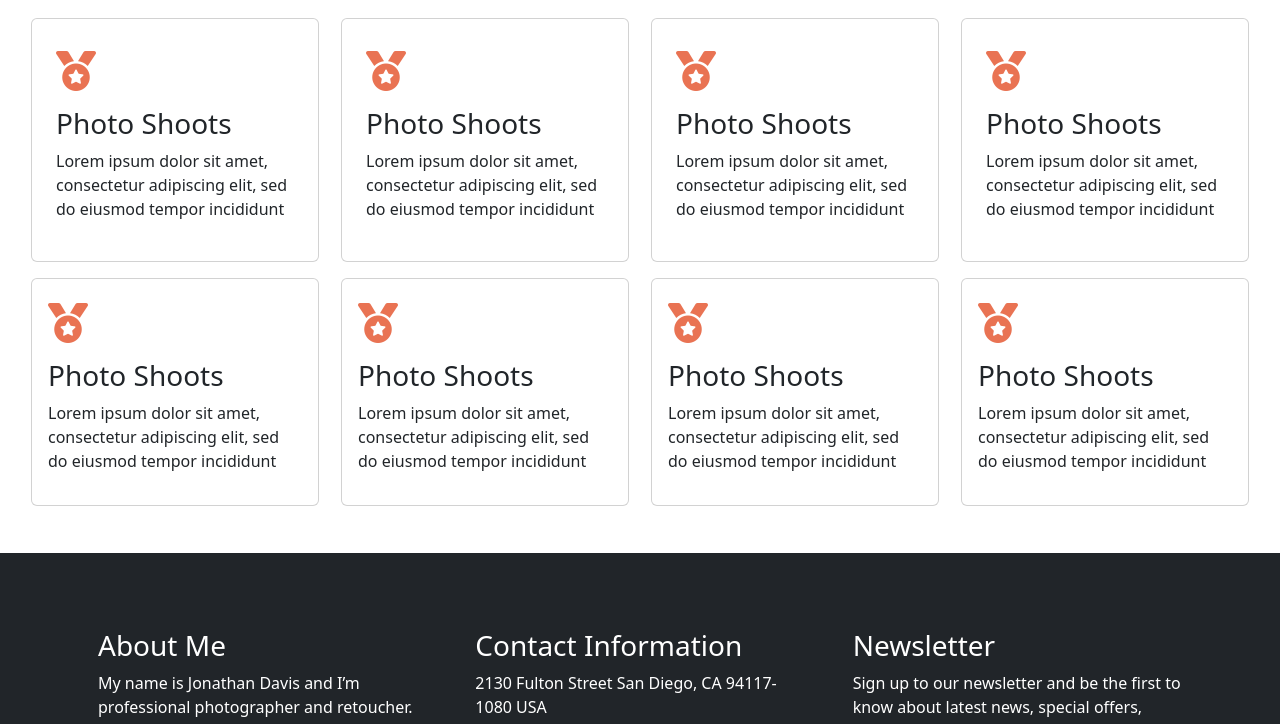
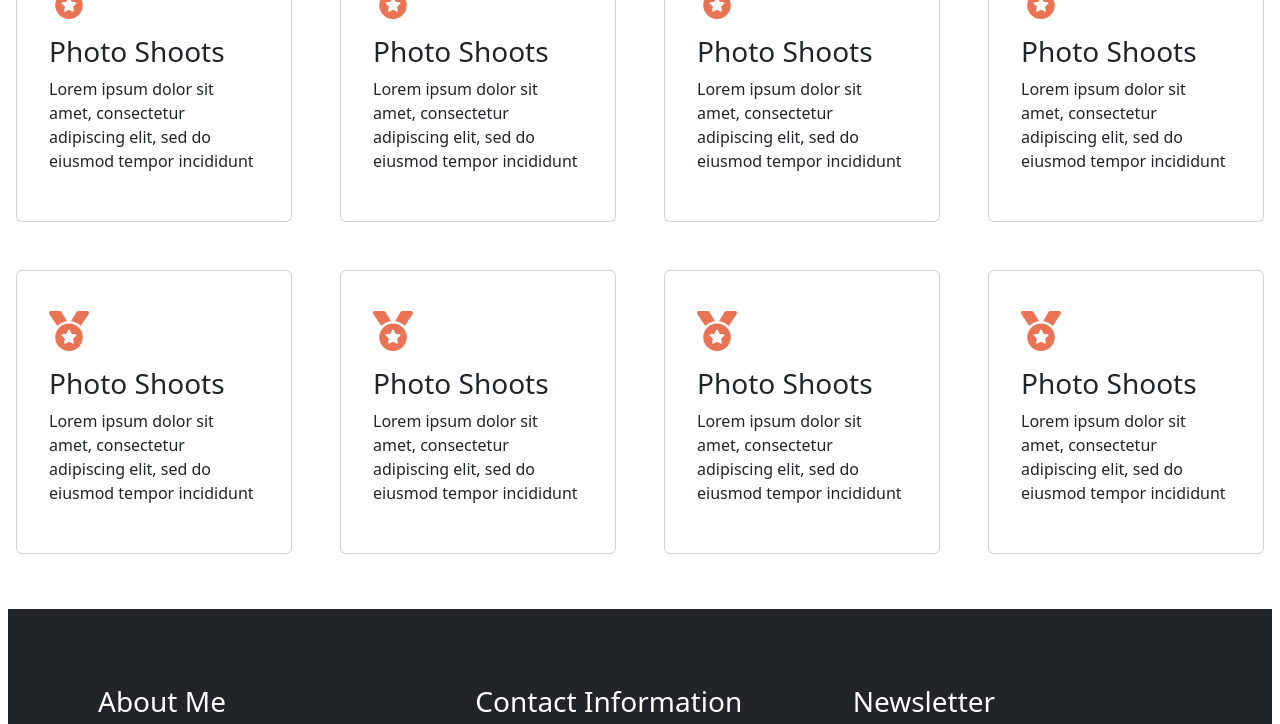
Before and after one commit to Rakesh-0001/photography-website, a plain HTML site: page services.html in a window 1280 px wide. Shown: the part 747-1471 px from the top of the page. Drawn offline with nearby package versions, Linux system fonts and the light colour scheme.

Commit message:
some modified

```diff
--- a/about.css
+++ b/about.css
@@ -1,6 +1,6 @@
 .service-home {
     width: 100vw;
-    height: 50vh;
+    min-height: 50vh;
     background-image: url('https://images.pexels.com/photos/108148/pexels-photo-108148.jpeg?auto=compress&cs=tinysrgb&w=1260&h=750&dpr=1');
     background-size: cover;
     background-position-y: -200px;
--- a/contact.css
+++ b/contact.css
@@ -1,6 +1,6 @@
 .service-home{
     width: 100vw;
-    height: 50vh;
+    min-height: 50vh;
     background-image: url('https://images.pexels.com/photos/108148/pexels-photo-108148.jpeg?auto=compress&cs=tinysrgb&w=1260&h=750&dpr=1');
     background-size: cover;
     background-position-y: -200px;
--- a/preloader.css
+++ b/preloader.css
@@ -34,3 +34,21 @@
   background-size: cover;
   background-image: url('https://images.pexels.com/photos/3777726/pexels-photo-3777726.jpeg?auto=compress&cs=tinysrgb&w=1260&h=750&dpr=1');
 }
+
+@media only screen and (max-width: 420px) {
+
+  #preloader{
+    background:white url('Leo\ logo\(black\).png') no-repeat center;
+    height: 100%;
+    width: 100%;
+    position: fixed;
+    z-index: 100;
+    display: flex;
+    justify-content: center;
+    align-items: center;
+    background-size: 17%;
+    display: none;
+
+}
+
+}
--- a/services.css
+++ b/services.css
@@ -1,6 +1,6 @@
 .service-home {
     width: 100vw;
-    height: 50vh;
+    min-height: 50vh;
     background-image: url('https://images.pexels.com/photos/108148/pexels-photo-108148.jpeg?auto=compress&cs=tinysrgb&w=1260&h=750&dpr=1');
     background-size: cover;
     background-position-y: -200px;
--- a/services.html
+++ b/services.html
@@ -120,9 +120,11 @@
 
     <!-- SERVICE END -->
 
+
+
       <!-- PROVIDE SERVICES START -->
+    <div class="container-xxl p-2">
 
-    <div class="container-xxl   mt-5">
 
         <div class="row p-4">
             <div class="col ">
@@ -134,97 +136,114 @@
             </div>
 
         </div>
-        <div class="row container mx-auto">
 
-            <div class="col ">
-                <p class=" p-2 text-center">Lorem ipsum dolor sit amet, consectetur adipiscing elit, sed do eiusmod
-                    tempor
-                    incididunt ut labore et dolore magna aliqua. <br> Ut enim ad minim veniam, quis nostrud exercitation
+        <div
+            class="row row-cols-1 row-cols-md-3  row-cols-lg-3 row-cols-sm-2  g-5 mt-3 p-2 row-cols-xl-4 row-cols-xxl-4 ">
+
+            <div data-aos="flip-left" data-aos-easing="ease-out-cubic" data-aos-duration="1000">
+                <div class="col">
+                    <div class="card p-3 ">
+                        <i class="fa-solid fa-medal  mt-4 ms-3" style="color: #e97353; font-size: 40px;"></i>
+                        <div class="card-body">
+                            <h3 class="card-title ">Photo Shoots</h3>
+                            <p>Lorem ipsum dolor sit amet, consectetur adipiscing elit, sed do eiusmod tempor incididunt
                             </p>
                         </div>
                     </div>
-
-        <div
-            class="row container-xxl  mx-auto  d-flex justify-content-around row-cols-1 row-cols-md-2  row-cols-lg-3 row-cols-sm-2 g-3  mt-3 row-cols-xxl-5 row-cols-xl-4">
-
-            <div data-aos="zoom-in-up">
-                <div class="card col mx-auto p-2" style="width: 18rem;">
+                </div>
+            </div>
+            <div data-aos="flip-left" data-aos-easing="ease-out-cubic" data-aos-duration="1000">
+                <div class="col">
+                    <div class="card p-3 ">
                         <i class="fa-solid fa-medal  mt-4 ms-3" style="color: #e97353; font-size: 40px;"></i>
-                    <div class="card-body p-3">
+                        <div class="card-body">
                             <h3 class="card-title ">Photo Shoots</h3>
-                        <p>Lorem ipsum dolor sit amet, consectetur adipiscing elit, sed do eiusmod tempor incididunt</p>
+                            <p>Lorem ipsum dolor sit amet, consectetur adipiscing elit, sed do eiusmod tempor incididunt
+                            </p>
                         </div>
                     </div>
                 </div>
-            <div data-aos="zoom-in-up">
-                <div class="card col mx-auto p-2" style="width: 18rem;">
+            </div>
+            <div data-aos="flip-left" data-aos-easing="ease-out-cubic" data-aos-duration="1000">
+                <div class="col">
+                    <div class="card p-3 ">
                         <i class="fa-solid fa-medal  mt-4 ms-3" style="color: #e97353; font-size: 40px;"></i>
-                    <div class="card-body p-3">
+                        <div class="card-body">
                             <h3 class="card-title ">Photo Shoots</h3>
-                        <p>Lorem ipsum dolor sit amet, consectetur adipiscing elit, sed do eiusmod tempor incididunt</p>
+                            <p>Lorem ipsum dolor sit amet, consectetur adipiscing elit, sed do eiusmod tempor incididunt
+                            </p>
                         </div>
                     </div>
                 </div>
-            <div data-aos="zoom-in-up">
-                <div class="card col mx-auto p-2" style="width: 18rem;">
+            </div>
+            <div data-aos="flip-left" data-aos-easing="ease-out-cubic" data-aos-duration="1000">
+                <div class="col">
+                    <div class="card p-3 ">
                         <i class="fa-solid fa-medal  mt-4 ms-3" style="color: #e97353; font-size: 40px;"></i>
-                    <div class="card-body p-3">
+                        <div class="card-body">
                             <h3 class="card-title ">Photo Shoots</h3>
-                        <p>Lorem ipsum dolor sit amet, consectetur adipiscing elit, sed do eiusmod tempor incididunt</p>
+                            <p>Lorem ipsum dolor sit amet, consectetur adipiscing elit, sed do eiusmod tempor incididunt
+                            </p>
                         </div>
                     </div>
                 </div>
-            <div data-aos="zoom-in-up">
-                <div class="card col mx-auto p-2" style="width: 18rem;">
+            </div>
+            <div data-aos="flip-left" data-aos-easing="ease-out-cubic" data-aos-duration="1000">
+                <div class="col">
+                    <div class="card p-3 ">
                         <i class="fa-solid fa-medal  mt-4 ms-3" style="color: #e97353; font-size: 40px;"></i>
-                    <div class="card-body p-3">
+                        <div class="card-body">
                             <h3 class="card-title ">Photo Shoots</h3>
-                        <p>Lorem ipsum dolor sit amet, consectetur adipiscing elit, sed do eiusmod tempor incididunt</p>
+                            <p>Lorem ipsum dolor sit amet, consectetur adipiscing elit, sed do eiusmod tempor incididunt
+                            </p>
                         </div>
                     </div>
                 </div>
-            <div data-aos="zoom-in-up">
-                <div class="card col mx-auto" style="width: 18rem;">
+            </div>
+            <div data-aos="flip-left" data-aos-easing="ease-out-cubic" data-aos-duration="1000">
+                <div class="col">
+                    <div class="card p-3 ">
                         <i class="fa-solid fa-medal  mt-4 ms-3" style="color: #e97353; font-size: 40px;"></i>
-                    <div class="card-body p-3">
+                        <div class="card-body">
                             <h3 class="card-title ">Photo Shoots</h3>
-                        <p>Lorem ipsum dolor sit amet, consectetur adipiscing elit, sed do eiusmod tempor incididunt</p>
+                            <p>Lorem ipsum dolor sit amet, consectetur adipiscing elit, sed do eiusmod tempor incididunt
+                            </p>
                         </div>
                     </div>
                 </div>
-            <div data-aos="zoom-in-up">
-                <div class="card col mx-auto" style="width: 18rem;">
+            </div>
+            <div data-aos="flip-left" data-aos-easing="ease-out-cubic" data-aos-duration="1000">
+                <div class="col">
+                    <div class="card p-3 ">
                         <i class="fa-solid fa-medal  mt-4 ms-3" style="color: #e97353; font-size: 40px;"></i>
-                    <div class="card-body p-3">
+                        <div class="card-body">
                             <h3 class="card-title ">Photo Shoots</h3>
-                        <p>Lorem ipsum dolor sit amet, consectetur adipiscing elit, sed do eiusmod tempor incididunt</p>
+                            <p>Lorem ipsum dolor sit amet, consectetur adipiscing elit, sed do eiusmod tempor incididunt
+                            </p>
                         </div>
                     </div>
                 </div>
-            <div data-aos="zoom-in-up">
-                <div class="card col mx-auto" style="width: 18rem;">
+            </div>
+            <div data-aos="flip-left" data-aos-easing="ease-out-cubic" data-aos-duration="1000">
+                <div class="col">
+                    <div class="card p-3 ">
                         <i class="fa-solid fa-medal  mt-4 ms-3" style="color: #e97353; font-size: 40px;"></i>
-                    <div class="card-body p-3">
+                        <div class="card-body">
                             <h3 class="card-title ">Photo Shoots</h3>
-                        <p>Lorem ipsum dolor sit amet, consectetur adipiscing elit, sed do eiusmod tempor incididunt</p>
+                            <p>Lorem ipsum dolor sit amet, consectetur adipiscing elit, sed do eiusmod tempor incididunt
+                            </p>
                         </div>
-                </div>
-            </div>
-            <div data-aos="zoom-in-up">
-                <div class="card col mx-auto" style="width: 18rem;">
-                    <i class="fa-solid fa-medal  mt-4 ms-3" style="color: #e97353; font-size: 40px;"></i>
-                    <div class="card-body p-3">
-                        <h3 class="card-title ">Photo Shoots</h3>
-                        <p>Lorem ipsum dolor sit amet, consectetur adipiscing elit, sed do eiusmod tempor incididunt</p>
                     </div>
                 </div>
             </div>
 
 
+        </div>
 
-        </div>
-    </div>
-    <!-- PROVIDE SERVICES  END-->
+
+         <!-- PROVIDE SERVICES END -->
+
+
 
         <!-- FOOTER START -->
 
@@ -238,8 +257,10 @@
                     <div data-aos="fade-up" data-aos-duration="1500">
                         <h3>About Me</h3>
                     </div>
-                <p>My name is Jonathan Davis and I’m professional photographer and retoucher. I’m offering my services
-                    to individual and corporate clients throughout the USA. Make your favorite life moment or event last
+                    <p>My name is Jonathan Davis and I’m professional photographer and retoucher. I’m offering my
+                        services
+                        to individual and corporate clients throughout the USA. Make your favorite life moment or event
+                        last
                         and remain in your memory!</p>
 
                 </div>
```
Also changed, not shown: about.html (+14 -14 lines), index.html (+15 -15 lines), home.css (line endings or trailing spaces). Lines whose indentation alone changed are shown as unchanged.
